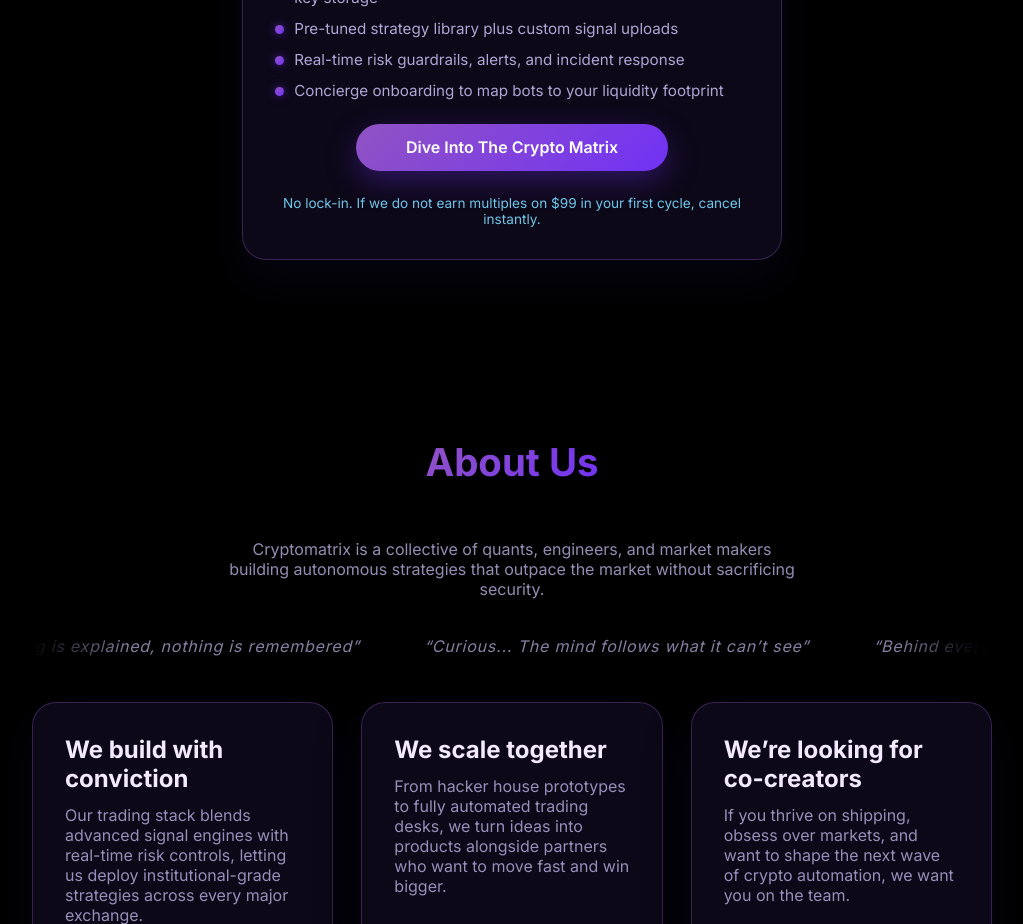
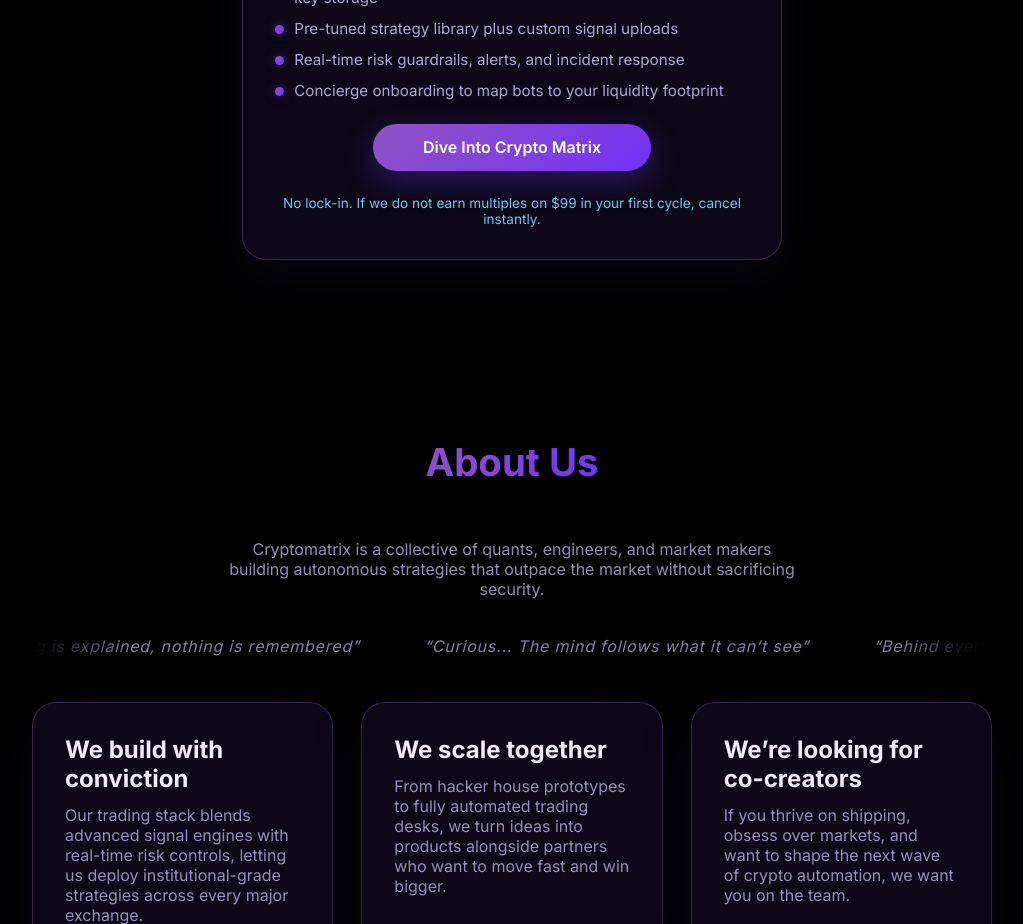
Before and after one commit to arthur-zakaryan/cryptomatrix, a React (Vite) app: page / in a window 1280 px wide. Shown: the part 4620-5544 px from the top of the page, without its empty margins (128-1151 px from the left). Built offline with nearby package versions, Linux system fonts and the light colour scheme.

Commit message:
Tighten pricing CTA copy

```diff
--- a/src/App.tsx
+++ b/src/App.tsx
@@ -408,7 +408,7 @@
               <li>Concierge onboarding to map bots to your liquidity footprint</li>
             </ul>
             <a className="cta-button pricing-cta" href="#contact">
-              Dive Into The Crypto Matrix
+              Dive Into Crypto Matrix
             </a>
             <p className="pricing-guarantee">No lock-in. If we do not earn multiples on $99 in your first cycle, cancel instantly.</p>
           </div>
```
